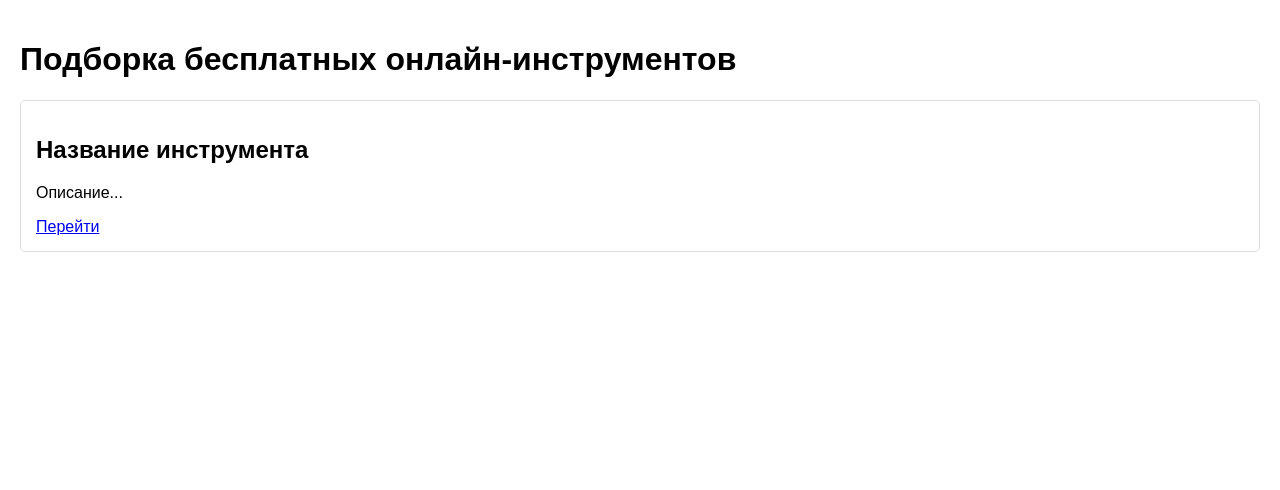
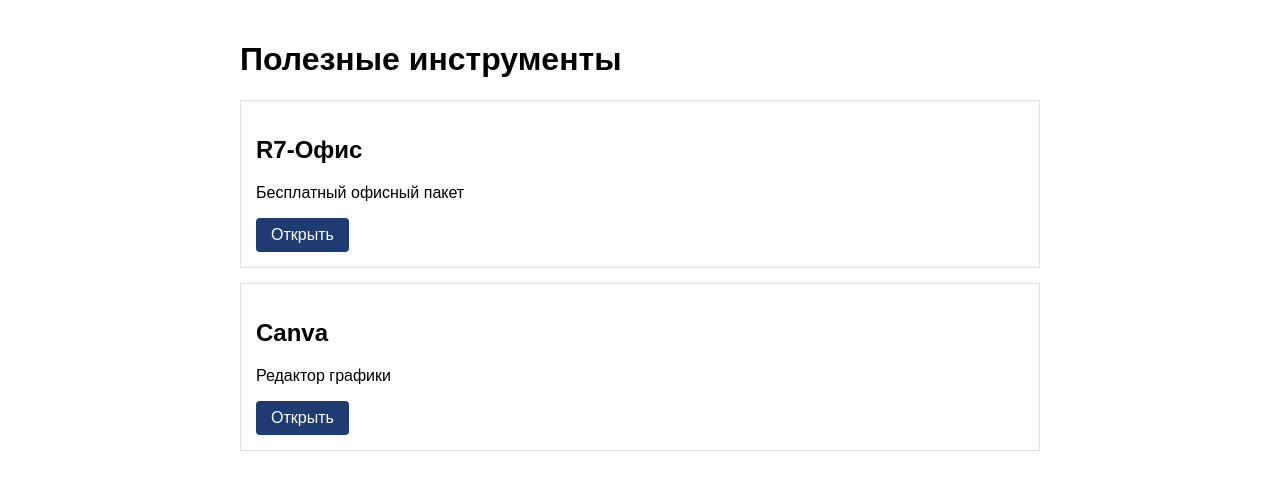
Before and after one commit to Maksim-124/free-tools, a plain HTML site: page index.html in a window 1280 px wide. Drawn offline with Linux system fonts and the light colour scheme.

Commit message:
Описание изменений

```diff
--- a/index.html
+++ b/index.html
@@ -2,21 +2,23 @@
 <html lang="ru">
 <head>
     <meta charset="UTF-8">
-    <meta name="viewport" content="width=device-width, initial-scale=1.0">
-    <title>Бесплатные инструменты для рунета</title>
+    <title>Бесплатные инструменты</title>
     <link rel="stylesheet" href="styles.css">
+    <link rel="icon" href="images/favicon.ico">
 </head>
 <body>
-    <header>
-        <h1>Подборка бесплатных онлайн-инструментов</h1>
-    </header>
-    <main>
-        <div class="tool-card">
-            <h2>Название инструмента</h2>
-            <p>Описание...</p>
-            <a href="ссылка" target="_blank">Перейти</a>
-        </div>
-        <!-- Добавьте еще 2-3 карточки для примера -->
-    </main>
+    <h1>Полезные инструменты</h1>
+
+    <div class="tool">
+        <h2>R7-Офис</h2>
+        <p>Бесплатный офисный пакет</p>
+        <a href="https://r7-office.ru" target="_blank">Открыть</a>
+    </div>
+
+    <div class="tool">
+        <h2>Canva</h2>
+        <p>Редактор графики</p>
+        <a href="https://canva.com" target="_blank">Открыть</a>
+    </div>
 </body>
 </html>
--- a/styles.css
+++ b/styles.css
@@ -1,11 +1,21 @@
 body {
-    font-family: Arial, sans-serif;
-    margin: 0;
+    font-family: Arial;
     padding: 20px;
+    max-width: 800px;
+    margin: 0 auto;
 }
-.tool-card {
+
+.tool {
     border: 1px solid #ddd;
     padding: 15px;
-    margin-bottom: 20px;
-    border-radius: 5px;
+    margin-bottom: 15px;
 }
+
+.tool a {
+    display: inline-block;
+    background: #1e3c72;
+    color: white;
+    padding: 8px 15px;
+    text-decoration: none;
+    border-radius: 4px;
+}
```
